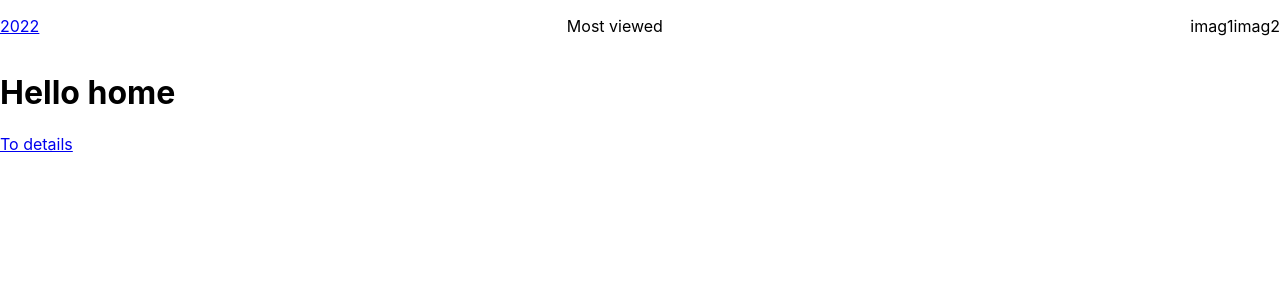
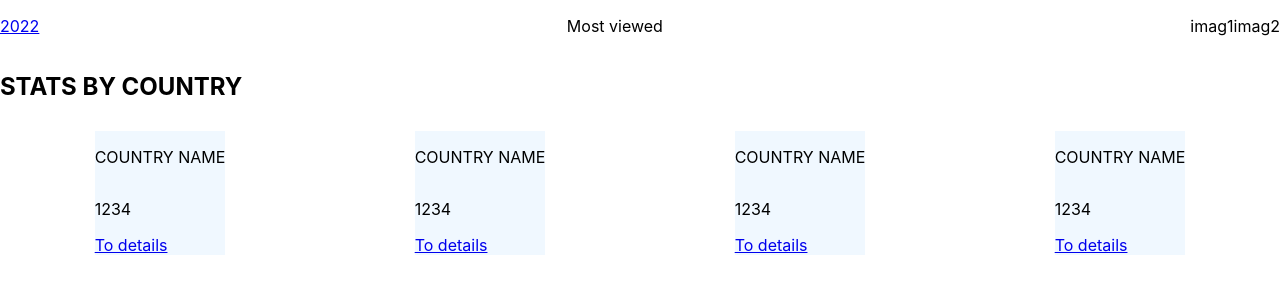
Before and after one commit to richardoppiyo/react-capstone-project, a React (Create React App) app: page / in a window 1280 px wide. Shown: the top 300 px of the page. Built offline with nearby package versions, Linux system fonts and the light colour scheme.

Commit message:
add homepage elements

```diff
--- a/src/features/header.css
+++ b/src/features/header.css
@@ -5,6 +5,6 @@
   align-items: center;
 }
 
-.innerdiv {
+.innerbox {
   display: flex;
 }
--- a/src/features/header.js
+++ b/src/features/header.js
@@ -8,7 +8,7 @@ const Header = ({ children }) => (
     <header className="head">
       <NavLink to="/" className="link-item"> 2022 </NavLink>
       <p>Most viewed</p>
-      <div className="innerdiv">
+      <div className="innerbox">
         <p>imag1</p>
         <p>imag2</p>
       </div>
--- /dev/null
+++ b/src/features/home.css
@@ -0,0 +1,13 @@
+.holder {
+    display: flex;
+    flex-wrap: wrap;
+    justify-content: space-around;
+}
+
+.innerdiv {
+    display: flex;
+    flex-direction: column;
+    align-items: baseline;
+    background-color: aliceblue;
+    margin: 10px;
+}
--- a/src/features/home.js
+++ b/src/features/home.js
@@ -1,9 +1,31 @@
 import React from 'react';
+import './home.css';
 
 const Home = () => (
   <>
-    <h1>Hello home</h1>
-    <a href="/details">To details</a>
+    <h2>STATS BY COUNTRY</h2>
+    <div className="holder">
+      <div className="innerdiv">
+        <p>COUNTRY NAME</p>
+        <p>1234 </p>
+        <a href="/details">To details</a>
+      </div>
+      <div className="innerdiv">
+        <p>COUNTRY NAME</p>
+        <p>1234 </p>
+        <a href="/details">To details</a>
+      </div>
+      <div className="innerdiv">
+        <p>COUNTRY NAME</p>
+        <p>1234 </p>
+        <a href="/details">To details</a>
+      </div>
+      <div className="innerdiv">
+        <p>COUNTRY NAME</p>
+        <p>1234 </p>
+        <a href="/details">To details</a>
+      </div>
+    </div>
   </>
 );
 
```
